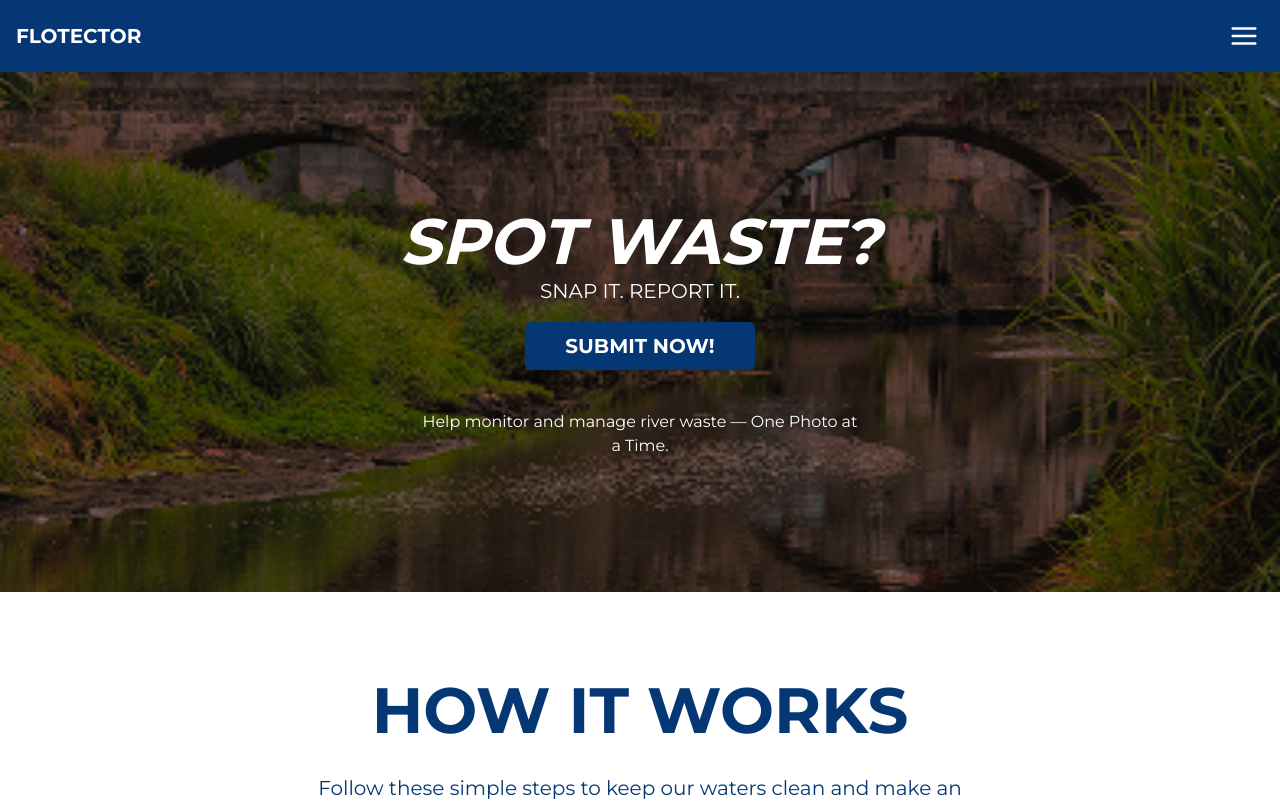
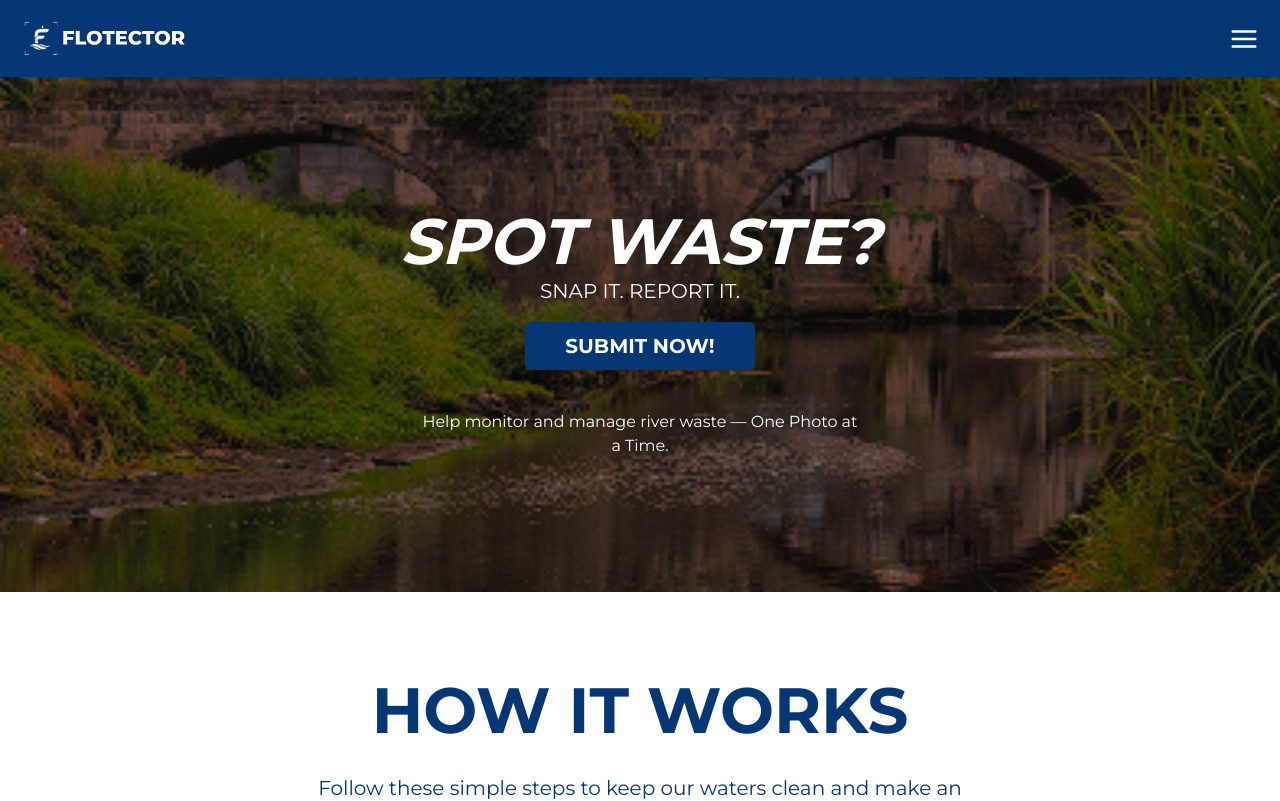
Before and after one commit to charlesascano/flotector, a React (Vite) app in the folder frontend/: page / in a window 1280 px wide. Shown: the top 801 px of the page. Built offline with nearby package versions, Linux system fonts and the light colour scheme.

Commit message:
changed logo for navbar

```diff
--- a/frontend/src/components/NavBar.jsx
+++ b/frontend/src/components/NavBar.jsx
@@ -1,6 +1,7 @@
-import { Box, Flex, IconButton, useDisclosure, Drawer, DrawerOverlay, DrawerContent, DrawerCloseButton, DrawerBody, VStack, Link } from "@chakra-ui/react";
+import { Box, Flex, IconButton, useDisclosure, Drawer, DrawerOverlay, DrawerContent, DrawerCloseButton, DrawerBody, VStack, Link, Image } from "@chakra-ui/react";
 import { HamburgerIcon } from "@chakra-ui/icons";
 import { Link as RouterLink} from "react-router-dom";
+import FlotectorLogo from '../assets/header-logo-svg/flotector_logo_horizontal_white.svg';
 
 const NavBar = () => {
   const { isOpen, onOpen, onClose } = useDisclosure();
@@ -11,7 +12,7 @@ const NavBar = () => {
     { name: "DASHBOARD", path: "/dashboard" },
     { name: "OPEN DATA", path: "/data" },
     { name: "WASTE MAP", path: "/map" },
-    { name: "ABOUT", path: "/" },
+    { name: "ABOUT", path: "/about" },
   ];
 
   return (
@@ -28,9 +29,12 @@ const NavBar = () => {
       >
         <Flex justifyContent="space-between" align="center">
           <RouterLink to="/">
-            <Box fontWeight="bold" fontSize="xl">
-              FLOTECTOR
-            </Box>
+            <Image
+              src={FlotectorLogo}
+              alt="Flotector Logo"
+              h="45px"
+              objectFit="contain"
+            />
           </RouterLink>
           <IconButton
             icon={<HamburgerIcon />}
```
